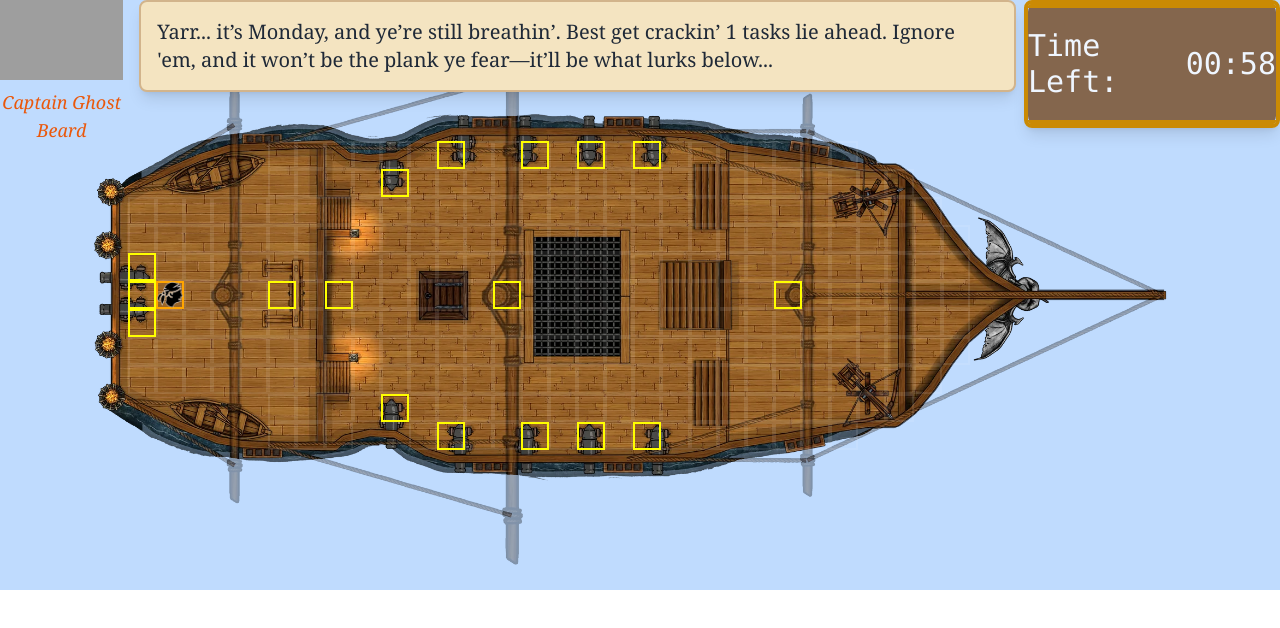
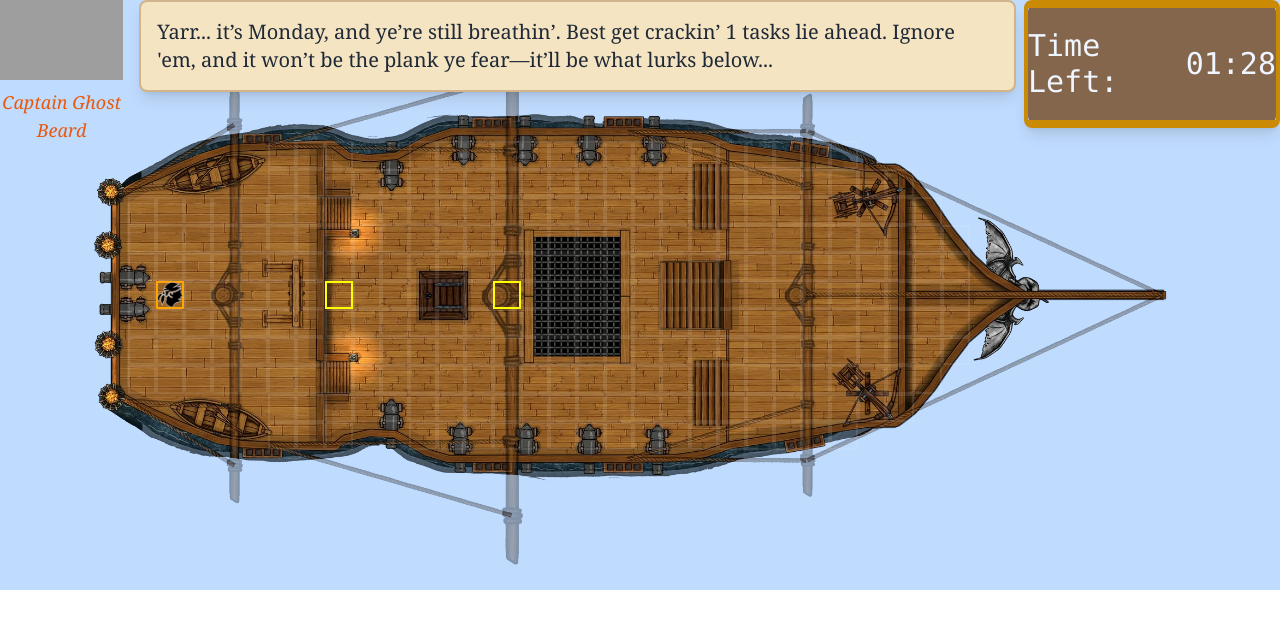
Before and after one commit to WeiTanZzz/invevo-game-jam, a React (Vite) app: page / in a window 1280 px wide. Both pictures are taken after a click on the button "Start Game". Shown: the top 628 px of the page. Built offline with nearby package versions, Linux system fonts and the light colour scheme; grey boxes are pictures that could not be loaded.

Commit message:
cycle activities and random for each day

```diff
--- a/src/game-state.tsx
+++ b/src/game-state.tsx
@@ -7,6 +7,16 @@ import { ItemState } from "./types/item-state"
 
 const gridWidth = 20
 const gridHeight = 10
+
+const randomGames = (amount: number) => {
+    const pickGame = () => {
+        const index = Math.floor(Math.random() * GAMES.length)
+        const game = GAMES[index]
+        if (game.name === "Check the island") return pickGame()
+        return game.name
+    }
+    return Array.from({ length: amount }).map(pickGame)
+}
 
 const entities = [
     { name: "aquarius", path: "./navigation/aquarius.png", type: "water", randomWeight: 20 },
@@ -101,11 +111,11 @@ const getDailyIsland = (islands: IslandState[]) => {
 }
 
 const daySpecifications = [
-    { day: "Monday", index: 0, timer: 60, minigames: 1 },
-    { day: "Tuesday", index: 1, timer: 50, minigames: 2 },
-    { day: "Wednesday", index: 2, timer: 40, minigames: 2 },
-    { day: "Thursday", index: 3, timer: 30, minigames: 3 },
-    { day: "Friday", index: 4, timer: 20, minigames: 3 }
+    { day: "Monday", index: 0, timer: 90, minigames: randomGames(1) },
+    { day: "Tuesday", index: 1, timer: 70, minigames: randomGames(2) },
+    { day: "Wednesday", index: 2, timer: 60, minigames: randomGames(2) },
+    { day: "Thursday", index: 3, timer: 60, minigames: randomGames(3) },
+    { day: "Friday", index: 4, timer: 60, minigames: randomGames(4) }
 ]
 
 type MoveDirection = "up" | "down" | "left" | "right"
@@ -195,11 +205,14 @@ export const GameStateProvider = ({ children }: { children: ReactNode }) => {
 
     const [gamesCompleted, addCompletedGame] = useState<(typeof GAMES)[number]["name"][]>([])
     const [activeMiniGame, setActiveMiniGame] = useState<(typeof GAMES)[number]["name"]>()
-    const setActiveMiniGameWithMusic = (game: (typeof GAMES)[number]["name"] | undefined) => {
+    const setActiveMiniGameWithMusic = useCallback(
+        (game: (typeof GAMES)[number]["name"] | undefined) => {
             if (activeMiniGame === game) return
             setActiveMiniGame(game)
             audio.setBGM(GAMES.find(g => g.name === game)?.music)
-    }
+        },
+        [activeMiniGame, audio]
+    )
 
     const [minigames, setMinigames] = useState<MinigamesBaseState>(buildMinigamesBaseState())
     const [items, setItems] = useState<ItemState[]>([
@@ -243,14 +256,18 @@ export const GameStateProvider = ({ children }: { children: ReactNode }) => {
         minigames.navigation.grid[playerX][playerY] = water
     }
 
-    const moveMap = (direction: MoveDirection) => {
+    const moveMap = useCallback(
+        (direction: MoveDirection) => {
             setPos(p => {
                 const newX = direction === "left" ? p.x - 1 : direction === "right" ? p.x + 1 : p.x
                 const newY = direction === "up" ? p.y - 1 : direction === "down" ? p.y + 1 : p.y
 
+                const nextGame = currentDay.minigames[gamesCompleted.length]
                 const trigger = triggerCells.find(cell => cell.x === newX && cell.y === newY)
+                const isNextGame =
+                    (trigger !== undefined && nextGame === trigger?.name) || (trigger?.name === "Check the island" && nextGame === "Telescope Mini Game")
 
-            if (trigger !== undefined && !gamesCompleted.some(game => game === trigger.name)) {
+                if (isNextGame) {
                     setActiveMiniGameWithMusic(trigger.name)
                 } else {
                     setActiveMiniGameWithMusic(undefined)
@@ -262,7 +279,9 @@ export const GameStateProvider = ({ children }: { children: ReactNode }) => {
                 return p
             })
             setLastMove(direction)
-    }
+        },
+        [currentDay.minigames, gamesCompleted.length, setActiveMiniGameWithMusic]
+    )
 
     const reset = () => {
         startDay(0)
@@ -285,27 +304,30 @@ export const GameStateProvider = ({ children }: { children: ReactNode }) => {
         setLastMove(defaultGameState.grid.lastMove)
         setMinigames(buildMinigamesBaseState())
         setActiveSpeechBubble(
-            `Yarr... it’s ${day.day}, and ye’re still breathin’. Best get crackin’ ${day.minigames} tasks lie ahead. Ignore 'em, and it won’t be the plank ye fear—it’ll be what lurks below...`
+            `Yarr... it’s ${day.day}, and ye’re still breathin’. Best get crackin’ ${day.minigames.length} tasks lie ahead. Ignore 'em, and it won’t be the plank ye fear—it’ll be what lurks below...`
         )
     }
 
     const completeMinigame = () => {
-        addCompletedGame([...new Set([...gamesCompleted, activeMiniGame!])])
+        const updatedGamesCompleted = [...new Set([...gamesCompleted, activeMiniGame!])]
+        if (activeMiniGame !== "Check the island") {
+            addCompletedGame(updatedGamesCompleted)
+        }
 
         setActiveMiniGameWithMusic(undefined)
 
-        if (gamesCompleted.length === currentDay.minigames && currentDay.index === daySpecifications.length - 1) {
+        if (updatedGamesCompleted.length === currentDay.minigames.length && currentDay.index === daySpecifications.length - 1) {
             setActiveSpeechBubble(
                 `Ye've made it through, ye wily sea dog! The week's end be upon us, and ye’ve returned to base in one piece—though. Rest easy... for now. But remember, the sea always hungers for more, and next time, ye might not be so lucky...`
             )
-        } else if (gamesCompleted.length === currentDay.minigames && currentDay.index !== daySpecifications.length - 1) {
+        } else if (updatedGamesCompleted.length === currentDay.minigames.length && currentDay.index !== daySpecifications.length - 1) {
             setActiveSpeechBubble(
                 `Har har! Ye’ve scraped through today’s tasks... but don’t get too cheery now, ye’re still alone, other than me goodself. Keep at it, and ye might just make it to the end of the week.`
             )
             setGamePlayingState("Day over")
         } else {
             setActiveSpeechBubble(
-                `A task be done, aye... but don’t start thinkin’ ye’re safe just yet. ${currentDay.minigames - gamesCompleted.length} tasks still remain, and only a fool counts his gold before he gets back to land...`
+                `A task be done, aye... but don’t start thinkin’ ye’re safe just yet. ${currentDay.minigames.length - updatedGamesCompleted.length} tasks still remain, and only a fool counts his gold before he gets back to land...`
             )
         }
     }
@@ -318,7 +340,7 @@ export const GameStateProvider = ({ children }: { children: ReactNode }) => {
             if (e.key === "w") moveFn("up")
             if (e.key === "s") moveFn("down")
         },
-        [activeMiniGame]
+        [activeMiniGame, moveMap]
     )
 
     useEffect(() => {
--- a/src/map/cells.ts
+++ b/src/map/cells.ts
@@ -20,6 +20,8 @@ const edgeCells: Coordinate[] = [
 ] as const
 
 const innerCells: Coordinate[] = [
+    { x: 9, y: 1 },
+    { x: 10, y: 1 },
     { x: 9, y: 11 },
     { x: 10, y: 11 }
 ]
--- a/src/map/grid.tsx
+++ b/src/map/grid.tsx
@@ -1,3 +1,4 @@
+import { useMemo } from "react"
 import { useGameState } from "../game-state"
 import { cn } from "../util"
 import { Coordinate, GRID_HEIGHT, GRID_WIDTH, hiddenCells, triggerCells } from "./cells"
@@ -20,7 +21,7 @@ export const Grid = () => {
 }
 
 const Cell = ({ x, y }: Coordinate) => {
-    const { grid, gamesCompleted } = useGameState()
+    const { grid, gamesCompleted, currentDay } = useGameState()
 
     const isCellHidden = hiddenCells.some(cell => cell.x === x && cell.y === y)
 
@@ -37,7 +38,12 @@ const Cell = ({ x, y }: Coordinate) => {
         if (yDist > 0) grid.move("up")
     }
 
-    const isTriggerCell = triggerCells.some(cell => cell.x === x && cell.y === y && !gamesCompleted.get.some(game => game === cell.name))
+    const isNextGame = useMemo(() => {
+        console.log(currentDay.minigames, gamesCompleted.get)
+        const trigger = triggerCells.find(cell => cell.x === x && cell.y === y && !gamesCompleted.get.some(game => game === cell.name))
+        const nextGame = currentDay.minigames[gamesCompleted.get.length]
+        return nextGame !== undefined && (nextGame === trigger?.name || (trigger?.name === "Check the island" && nextGame === "Telescope Mini Game"))
+    }, [currentDay, gamesCompleted, x, y])
 
     return (
         <div
@@ -45,7 +51,7 @@ const Cell = ({ x, y }: Coordinate) => {
             className={cn(
                 "w-1/12 grow aspect-square items-center justify-center shadow-cell-base",
                 isCurrentCell && "shadow-cell-current",
-                isTriggerCell && "shadow-cell-trigger",
+                isNextGame && "shadow-cell-trigger",
                 canMoveToCell ? "hover:shadow-cell-available" : !isCurrentCell && "hover:shadow-cell-unavailable",
                 isCellHidden && "shadow-none hover:shadow-none",
                 isCurrentCell && grid.lastMove === "up" && "-rotate-90",
--- a/src/mini-games/games.tsx
+++ b/src/mini-games/games.tsx
@@ -14,11 +14,6 @@ export const GAMES: {
         name: "Telescope Mini Game",
         component: <TelescopeMiniGame />,
         music: "/audio/bgm/sailing.mp3"
-    },
-    {
-        name: "Sing to the Captain",
-        component: <SingToCrewsMiniGame />,
-        music: "/audio/bgm/board.mp3"
     },
     {
         name: "Sail the Seven Seas",
@@ -41,3 +36,8 @@ export const GAMES: {
         music: "/audio/bgm/sailing.mp3"
     }
 ] as const
+//{
+//    name: "Sing to the Captain",
+//    component: <SingToCrewsMiniGame />,
+//    music: "/audio/bgm/board.mp3"
+//},
```
Lines whose indentation alone changed are shown as unchanged.
